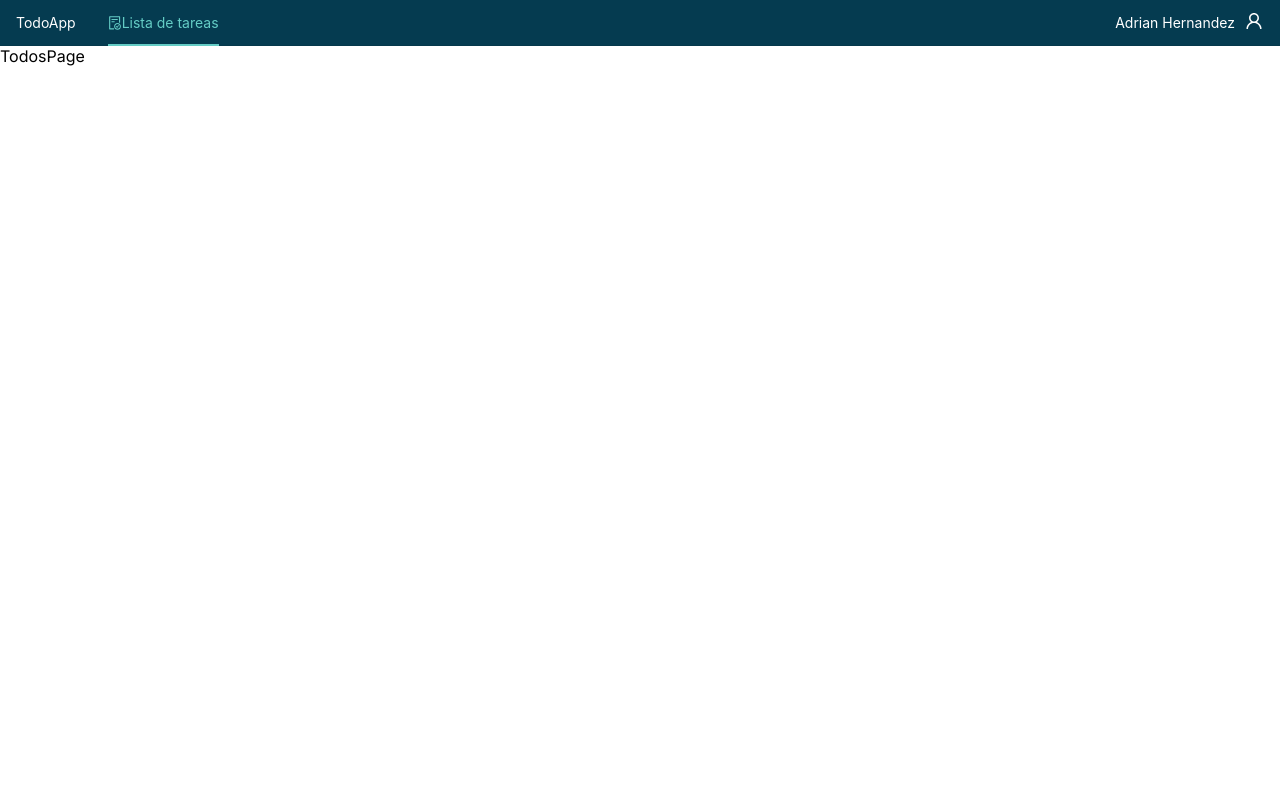
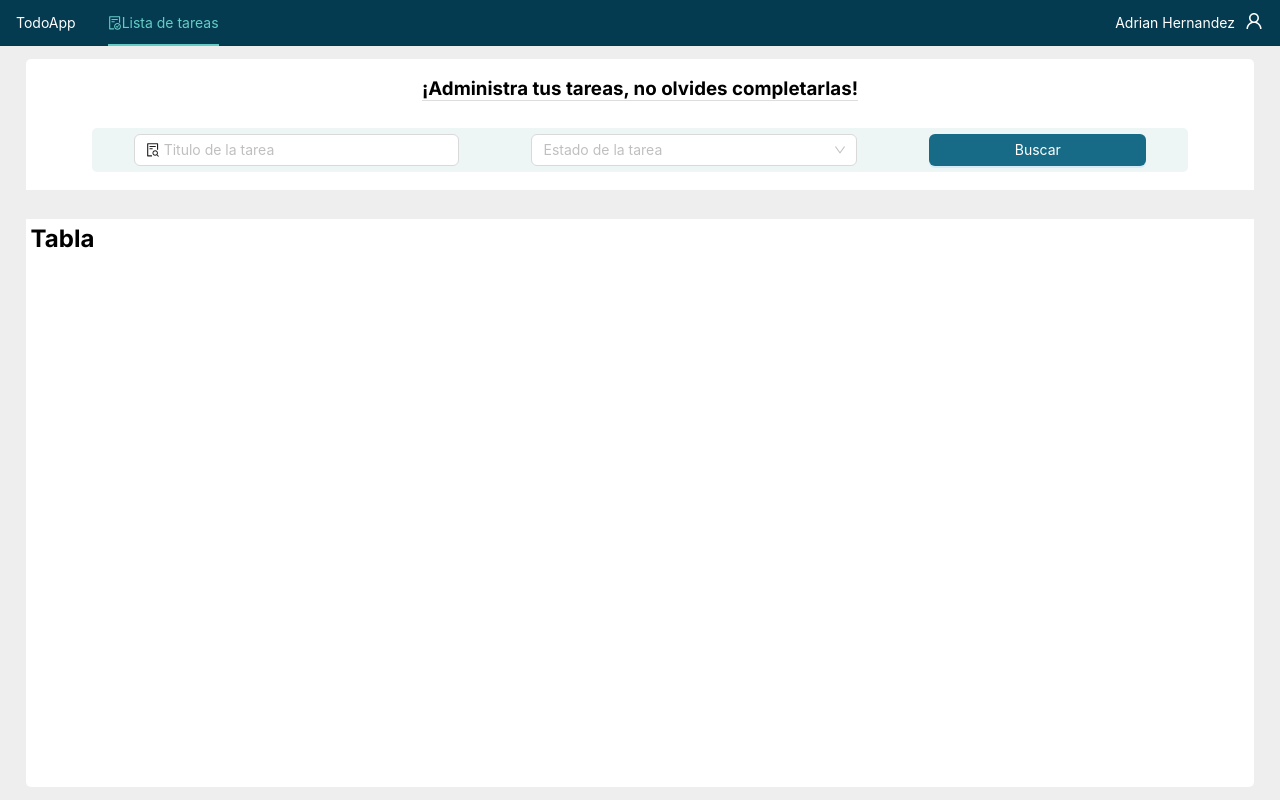
Before and after one commit to adrian1426/NextTS_TodosApp, a Next.js app: page /todos in a window 1280 px wide. Built offline with nearby package versions, Linux system fonts and the light colour scheme.

Commit message:
ADD - design - TodoHeader component

```diff
--- a/src/app/login/page.tsx
+++ b/src/app/login/page.tsx
@@ -2,7 +2,7 @@
 
 import LoginForm from './components/LoginForm';
 import LoginHeader from './components/LoginHeader';
-import LoginTemplate from './template/LoginTemplate';
+import LoginTemplate from './templates/LoginTemplate';
 
 const LoginPage = () => {
   return (
--- /dev/null
+++ b/src/app/todos/components/TodoHeader.module.css
@@ -0,0 +1,21 @@
+.container {
+  height: 100%;
+  display: flex;
+  flex-direction: column;
+  align-items: center;
+  justify-content: space-around;
+}
+
+.title {
+  border-bottom: 1px solid #DDD;
+  display: initial;
+}
+
+.form {
+  width: 90%;
+  background-color: #EDF6F5;
+  padding: 6px !important;
+  border-radius: 5px;
+  display: flex;
+  justify-content: space-around;
+}
--- /dev/null
+++ b/src/app/todos/components/TodoHeader.tsx
@@ -0,0 +1,67 @@
+'use client'
+
+import SelectOptions from '@/ui/SelectOptions';
+import { FileSearchOutlined } from '@ant-design/icons';
+import { Input, Button, Form } from 'antd';
+import styles from './TodoHeader.module.css';
+
+const optionsEstatusTodo = [
+  {
+    value: '0',
+    label: 'Todos',
+  },
+  {
+    value: '1',
+    label: 'En proceso',
+  },
+  {
+    value: '2',
+    label: 'Completados',
+  }
+]
+
+const TodoHeader = () => {
+
+  const onChangeSelect = (value: string) => {
+    console.log(`selected ${value}`);
+  };
+
+  return (
+    <div className={styles.container}>
+      <h3 className={styles.title}>
+        ¡Administra tus tareas, no olvides completarlas!
+      </h3>
+
+      <Form
+        className={styles.form}
+        onFinish={() => console.log("buscar")}
+      >
+        <Input
+          placeholder="Titulo de la tarea"
+          prefix={<FileSearchOutlined />}
+          style={{ width: "30%" }}
+        />
+
+        <SelectOptions
+          placeholder='Estado de la tarea'
+          options={optionsEstatusTodo}
+          onChange={onChangeSelect}
+        />
+
+        <Button
+          type="primary"
+          htmlType="submit"
+          style={{
+            width: "20%",
+            backgroundColor: "#176B87"
+          }}
+        >
+          Buscar
+        </Button>
+
+      </Form>
+    </div >
+  );
+};
+
+export default TodoHeader;
--- a/src/app/todos/layout.tsx
+++ b/src/app/todos/layout.tsx
@@ -30,11 +30,17 @@ export default function TodosLayout({ children }: { children: React.ReactNode })
   ];
 
   return (
-    <div>
+    <>
       <MenuHorizontal items={items} />
-      <div>
+      <div
+        style={{
+          height: "calc(100vh - 46px)",
+          backgroundColor: "#EEEEEE",
+          padding: "1% 2%"
+        }}
+      >
         {children}
       </div>
-    </div>
+    </>
   )
 }
--- a/src/app/todos/page.tsx
+++ b/src/app/todos/page.tsx
@@ -1,8 +1,15 @@
+import TemplateForList from "@/ui/templates/TemplateForList";
+import TodoHeader from "./components/TodoHeader";
+
 const TodosPage = () => {
   return (
-    <div>
-      TodosPage
-    </div>
+    <>
+      <TemplateForList
+        renderHeader={<TodoHeader />}
+      >
+        <h2>Tabla</h2>
+      </TemplateForList>
+    </>
   );
 };
 
--- /dev/null
+++ b/src/ui/SelectOptions.tsx
@@ -0,0 +1,28 @@
+import { Select } from 'antd';
+
+interface SelectOptionsProps {
+  placeholder: string;
+  onChange: (value: string) => void,
+  options: { value: string; label: string; }[]
+}
+
+const SelectOptions = (props: SelectOptionsProps) => {
+  const { placeholder, onChange, options } = props;
+
+  const filterOption = (input: string, option?: { label: string; value: string }) =>
+    (option?.label ?? '').toLowerCase().includes(input.toLowerCase());
+
+  return (
+    <Select
+      style={{ width: "30%" }}
+      showSearch
+      placeholder={placeholder}
+      optionFilterProp="children"
+      onChange={onChange}
+      filterOption={filterOption}
+      options={options}
+    />
+  );
+};
+
+export default SelectOptions;
--- /dev/null
+++ b/src/ui/templates/TemplateForList.module.css
@@ -0,0 +1,20 @@
+.container {
+  height: 100%;
+  display: flex;
+  flex-direction: column;
+  justify-content: space-between;
+}
+
+.containerHeader {
+  height: 18%;
+  background-color: white;
+  border-radius: 5px 5px 0 0;
+  padding: 5px;
+}
+
+.containerContent {
+  height: 78%;
+  background-color: white;
+  border-radius: 0 0 5px 5px;
+  padding: 5px;
+}
--- /dev/null
+++ b/src/ui/templates/TemplateForList.tsx
@@ -0,0 +1,25 @@
+import React from 'react';
+import styles from './TemplateForList.module.css';
+
+interface TemplateForListProps {
+  renderHeader: React.ReactElement,
+  children: React.ReactNode
+}
+
+const TemplateForList = (props: TemplateForListProps) => {
+  const { renderHeader, children } = props;
+
+  return (
+    <div className={styles.container}>
+      <div className={styles.containerHeader}>
+        {renderHeader}
+      </div>
+
+      <div className={styles.containerContent}>
+        {children}
+      </div>
+    </div>
+  );
+};
+
+export default TemplateForList;
```
Also changed, not shown: src/app/login/templates/LoginTemplate.module.css (renamed from src/app/login/template/LoginTemplate.module.css), src/app/login/templates/LoginTemplate.tsx (renamed from src/app/login/template/LoginTemplate.tsx).
